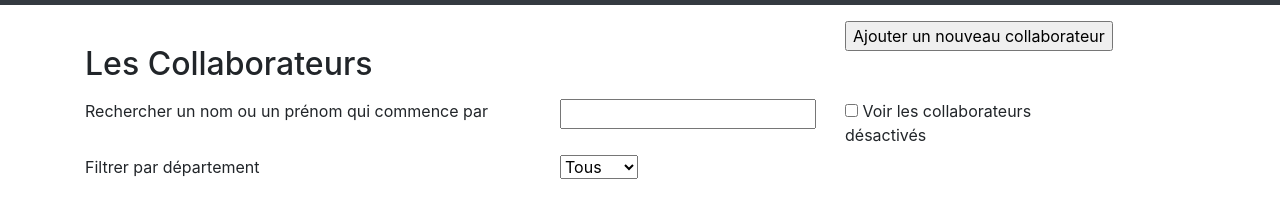
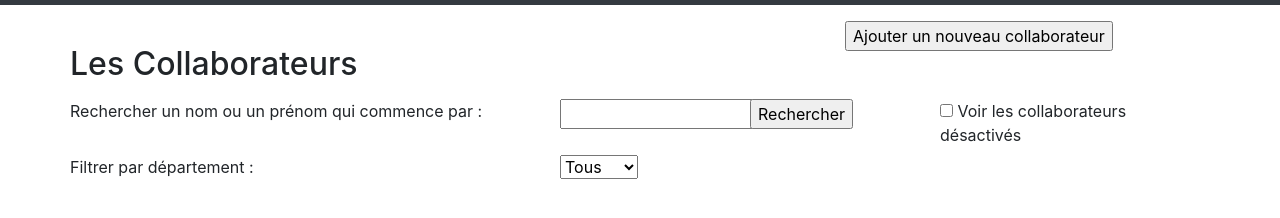
Before and after one commit to AudreyM26/workshop-bootstrap, a plain HTML site: page index.html in a window 1280 px wide. Shown: the part 78-296 px from the top of the page. Drawn offline with nearby package versions, Linux system fonts and the light colour scheme.

Commit message:
tp 2 : accueil filtre

```diff
--- a/index.html
+++ b/index.html
@@ -34,16 +34,17 @@
     <main>
         <div class="container mt-3">
             <div class="row mb-2">
-                <div class="col-md-4 mt-4"><h2>Les Collaborateurs</h2></div>
+                <div class="col-md-4 mt-4 p-0"><h2>Les Collaborateurs</h2></div>
                 <div class="col-md-4 offset-md-4"><input type="button" value="Ajouter un nouveau collaborateur"></div>
             </div>
             <div class="row mb-2">
-                <div class="col-md-6 col-xl-5"><label for="rech"></label>Rechercher un nom ou un prénom qui commence par</label></div>
-                <div class="col-md-3"><input type="text" id="rech" name="rech" width="30%"></div>
+                <div class="col-md-5 p-0"><label for="rech"></label>Rechercher un nom ou un prénom qui commence par :</label></div>
+                <div class="col-md-2"><input type="text" id="rech" name="rech" width="30%"></div>
+                <div class="col-md-2"><input type="button" value="Rechercher"></div>
                 <div class="col-md-3"><input type="checkbox" id="checkcollab" name="checkcollab"> <label for="checkcollab"></label>Voir les collaborateurs désactivés</label></div>
             </div>
             <div class="row">
-                <div class="col-md-6 col-xl-5"><label for="dept">Filtrer par département</label></div>
+                <div class="col-md-5 p-0"><label for="dept">Filtrer par département :</label></div>
                 <div class="col-md-3">
                     <select name="dept" id="dept" width="30%">
                         <option value="tous">Tous</option>
```
